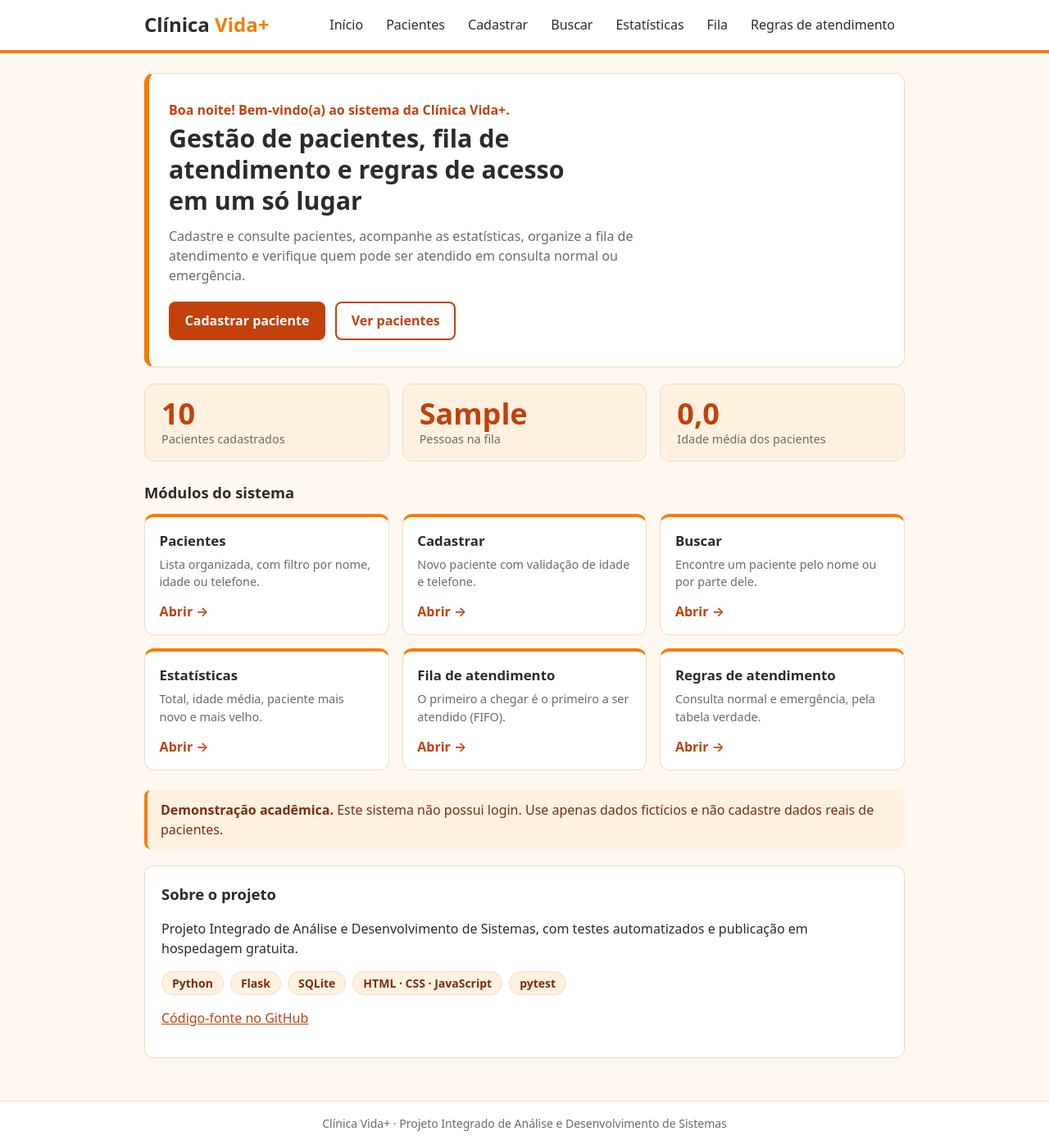
After one commit to NatanjSoares/clinica-vida, a Flask app: template templates/inicio.html in a window 1280 px wide. The commit adds this page. Shown: the whole page at 82% size. Run offline with Flask 3, Linux system fonts and the light colour scheme; the template is opened without the code that fills it: most values are stand-ins (such as "Sample title", 1, 10 or a date in 2020).

Commit message:
Save point: página inicial, cli e docs (120 testes)

```diff
--- a/app.py
+++ b/app.py
@@ -72,9 +72,14 @@ def create_app(config=None):
 
     @app.route("/")
     def inicio():
-        return redirect(url_for("listar_pacientes"))
-
-    # ---------- pacientes ----------
+        lista = pacientes.listar(get_conn())
+        stats = estatisticas.calcular_estatisticas(lista)
+        return render_template(
+            "inicio.html",
+            total=len(lista),
+            media=stats["media_idade"] if stats else None,
+            na_fila=fila_atendimento.tamanho(),
+        )
 
     @app.route("/pacientes")
     def listar_pacientes():
--- a/static/css/estilo.css
+++ b/static/css/estilo.css
@@ -437,3 +437,180 @@ a {
     max-width: 360px;
     margin-bottom: 1rem;
 }
+
+/* ---------- página inicial ---------- */
+
+.heroi {
+    margin-bottom: 1.25rem;
+    padding: 2rem 1.5rem;
+    background: var(--branco);
+    border: 1px solid var(--borda);
+    border-left: 6px solid var(--laranja);
+    border-radius: var(--raio);
+    box-shadow: 0 1px 3px rgba(245, 124, 0, 0.08);
+}
+
+.saudacao {
+    margin: 0 0 0.25rem;
+    color: var(--laranja-escuro);
+    font-weight: 700;
+}
+
+.heroi h2 {
+    max-width: 28ch;
+    margin: 0 0 0.75rem;
+    font-size: 1.9rem;
+    line-height: 1.25;
+}
+
+.heroi-texto {
+    max-width: 62ch;
+    margin: 0 0 1.25rem;
+    color: var(--texto-suave);
+}
+
+.resumo {
+    display: grid;
+    grid-template-columns: repeat(3, 1fr);
+    gap: 1rem;
+    margin-bottom: 1.5rem;
+}
+
+.resumo-item {
+    display: flex;
+    flex-direction: column;
+    padding: 1rem 1.25rem;
+    background: var(--laranja-suave);
+    border: 1px solid var(--borda);
+    border-radius: var(--raio);
+}
+
+.numero {
+    color: var(--laranja-escuro);
+    font-size: 2.25rem;
+    font-weight: 700;
+    line-height: 1.1;
+    font-variant-numeric: tabular-nums;
+}
+
+.rotulo {
+    color: var(--texto-suave);
+    font-size: 0.9rem;
+}
+
+.titulo-secao {
+    margin-top: 0;
+}
+
+.modulos {
+    display: grid;
+    grid-template-columns: repeat(3, 1fr);
+    gap: 1rem;
+    margin-bottom: 1.5rem;
+}
+
+.modulo {
+    display: flex;
+    flex-direction: column;
+    gap: 0.35rem;
+    padding: 1rem 1.1rem;
+    background: var(--branco);
+    border: 1px solid var(--borda);
+    border-top: 4px solid var(--laranja);
+    border-radius: var(--raio);
+    color: var(--texto);
+    text-decoration: none;
+    transition: transform 0.15s ease, box-shadow 0.15s ease;
+}
+
+.modulo:hover,
+.modulo:focus-visible {
+    transform: translateY(-2px);
+    box-shadow: 0 6px 14px rgba(245, 124, 0, 0.18);
+}
+
+.modulo strong {
+    font-size: 1.05rem;
+}
+
+.modulo .descricao {
+    color: var(--texto-suave);
+    font-size: 0.9rem;
+}
+
+.modulo .abrir {
+    margin-top: auto;
+    padding-top: 0.5rem;
+    color: var(--laranja-escuro);
+    font-weight: 600;
+}
+
+.aviso-demo {
+    margin-bottom: 1.25rem;
+}
+
+.tecnologias {
+    display: flex;
+    flex-wrap: wrap;
+    gap: 0.5rem;
+    margin: 0.5rem 0 0.75rem;
+    padding: 0;
+    list-style: none;
+}
+
+.tecnologias li {
+    padding: 0.2rem 0.75rem;
+    background: var(--laranja-suave);
+    border: 1px solid var(--borda);
+    border-radius: 999px;
+    color: #7C2D12;
+    font-size: 0.875rem;
+    font-weight: 600;
+}
+
+@media (max-width: 800px) {
+    .modulos {
+        grid-template-columns: 1fr 1fr;
+    }
+}
+
+@media (max-width: 600px) {
+    .modulos {
+        grid-template-columns: 1fr;
+    }
+
+    .heroi {
+        padding: 1.25rem 1rem;
+    }
+
+    .heroi h2 {
+        font-size: 1.5rem;
+    }
+
+    .resumo {
+        gap: 0.5rem;
+    }
+
+    .resumo-item {
+        padding: 0.75rem;
+    }
+
+    .numero {
+        font-size: 1.75rem;
+    }
+
+    .rotulo {
+        font-size: 0.8rem;
+    }
+}
+
+@media (prefers-reduced-motion: reduce) {
+    .modulo {
+        transition: none;
+    }
+
+    .modulo:hover,
+    .modulo:focus-visible {
+        transform: none;
+    }
+}
--- a/static/js/app.js
+++ b/static/js/app.js
@@ -164,17 +164,61 @@
         });
     }
 
+    /* ---------- página inicial ---------- */
+
+    // "Bom dia", "Boa tarde" ou "Boa noite", conforme a hora (0 a 23)
+    function saudacaoPorHora(hora) {
+        if (hora >= 5 && hora < 12) { return "Bom dia"; }
+        if (hora >= 12 && hora < 18) { return "Boa tarde"; }
+        return "Boa noite";
+    }
+
+    // anima o número de 0 até o valor final (some se o usuário prefere menos movimento)
+    function animarNumero(elemento, reduzMovimento) {
+        var alvo = parseFloat(elemento.getAttribute("data-valor"));
+        var casas = parseInt(elemento.getAttribute("data-casas") || "0", 10);
+        if (isNaN(alvo) || alvo === 0 || reduzMovimento) { return; }
+
+        var duracao = 800;
+        var inicio = null;
+
+        function passo(agora) {
+            if (inicio === null) { inicio = agora; }
+            var progresso = Math.min((agora - inicio) / duracao, 1);
+            elemento.textContent = (alvo * progresso).toFixed(casas).replace(".", ",");
+            if (progresso < 1) { window.requestAnimationFrame(passo); }
+        }
+        window.requestAnimationFrame(passo);
+    }
+
+    function configurarPaginaInicial() {
+        var saudacao = document.getElementById("saudacao");
+        if (saudacao) {
+            saudacao.textContent = saudacaoPorHora(new Date().getHours()) +
+                "! Bem-vindo(a) ao sistema da Clínica Vida+.";
+        }
+
+        var reduzMovimento = window.matchMedia &&
+            window.matchMedia("(prefers-reduced-motion: reduce)").matches;
+
+        document.querySelectorAll(".numero[data-valor]").forEach(function (elemento) {
+            animarNumero(elemento, reduzMovimento);
+        });
+    }
+
     /* ---------- início ---------- */
 
     if (typeof document !== "undefined") {  // só roda no navegador
         configurarFormularioPaciente();
         configurarFiltroTabela();
+        configurarPaginaInicial();
         aplicarMascara(document.getElementById("cpf"), formatarCpf);
     }
 
     // permite testar as funções de texto fora do navegador (Node)
     if (typeof module !== "undefined" && module.exports) {
         module.exports = { somenteDigitos: somenteDigitos, formatarTelefone: formatarTelefone,
-                           formatarCpf: formatarCpf, normalizar: normalizar };
+                           formatarCpf: formatarCpf, normalizar: normalizar,
+                           saudacaoPorHora: saudacaoPorHora };
     }
 })();
--- a/templates/base.html
+++ b/templates/base.html
@@ -10,8 +10,9 @@
 <body>
     <header class="topo">
         <div class="container">
-            <a class="marca" href="{{ url_for('listar_pacientes') }}">Clínica <span>Vida+</span></a>
+            <a class="marca" href="{{ url_for('inicio') }}">Clínica <span>Vida+</span></a>
             <nav class="menu">
+                <a href="{{ url_for('inicio') }}" class="{{ 'ativo' if request.endpoint == 'inicio' }}">Início</a>
                 <a href="{{ url_for('listar_pacientes') }}" class="{{ 'ativo' if request.endpoint == 'listar_pacientes' }}">Pacientes</a>
                 <a href="{{ url_for('novo_paciente') }}" class="{{ 'ativo' if request.endpoint == 'novo_paciente' }}">Cadastrar</a>
                 <a href="{{ url_for('buscar_paciente') }}" class="{{ 'ativo' if request.endpoint == 'buscar_paciente' }}">Buscar</a>
--- /dev/null
+++ b/templates/inicio.html
@@ -0,0 +1,86 @@
+{% extends "base.html" %}
+
+{% block titulo %}Início · Clínica Vida+{% endblock %}
+
+{% block conteudo %}
+<section class="heroi">
+    <p class="saudacao" id="saudacao">Bem-vindo(a) ao sistema da Clínica Vida+.</p>
+    <h2>Gestão de pacientes, fila de atendimento e regras de acesso em um só lugar</h2>
+    <p class="heroi-texto">Cadastre e consulte pacientes, acompanhe as estatísticas, organize a fila de atendimento e verifique quem pode ser atendido em consulta normal ou emergência.</p>
+    <div class="acoes">
+        <a class="botao" href="{{ url_for('novo_paciente') }}">Cadastrar paciente</a>
+        <a class="botao botao-claro" href="{{ url_for('listar_pacientes') }}">Ver pacientes</a>
+    </div>
+</section>
+
+<section class="resumo" aria-label="Resumo do sistema">
+    <div class="resumo-item">
+        <span class="numero" id="num-pacientes" data-valor="{{ total }}">{{ total }}</span>
+        <span class="rotulo">Pacientes cadastrados</span>
+    </div>
+    <div class="resumo-item">
+        <span class="numero" id="num-fila" data-valor="{{ na_fila }}">{{ na_fila }}</span>
+        <span class="rotulo">Pessoas na fila</span>
+    </div>
+    <div class="resumo-item">
+        {% if media is not none %}
+        <span class="numero" id="num-media" data-valor="{{ '%.1f'|format(media) }}" data-casas="1">{{ ('%.1f'|format(media))|replace('.', ',') }}</span>
+        {% else %}
+        <span class="numero" id="num-media">—</span>
+        {% endif %}
+        <span class="rotulo">Idade média dos pacientes</span>
+    </div>
+</section>
+
+<h3 class="titulo-secao">Módulos do sistema</h3>
+<div class="modulos">
+    <a class="modulo" href="{{ url_for('listar_pacientes') }}">
+        <strong>Pacientes</strong>
+        <span class="descricao">Lista organizada, com filtro por nome, idade ou telefone.</span>
+        <span class="abrir">Abrir →</span>
+    </a>
+    <a class="modulo" href="{{ url_for('novo_paciente') }}">
+        <strong>Cadastrar</strong>
+        <span class="descricao">Novo paciente com validação de idade e telefone.</span>
+        <span class="abrir">Abrir →</span>
+    </a>
+    <a class="modulo" href="{{ url_for('buscar_paciente') }}">
+        <strong>Buscar</strong>
+        <span class="descricao">Encontre um paciente pelo nome ou por parte dele.</span>
+        <span class="abrir">Abrir →</span>
+    </a>
+    <a class="modulo" href="{{ url_for('ver_estatisticas') }}">
+        <strong>Estatísticas</strong>
+        <span class="descricao">Total, idade média, paciente mais novo e mais velho.</span>
+        <span class="abrir">Abrir →</span>
+    </a>
+    <a class="modulo" href="{{ url_for('ver_fila') }}">
+        <strong>Fila de atendimento</strong>
+        <span class="descricao">O primeiro a chegar é o primeiro a ser atendido (FIFO).</span>
+        <span class="abrir">Abrir →</span>
+    </a>
+    <a class="modulo" href="{{ url_for('verificar_regras') }}">
+        <strong>Regras de atendimento</strong>
+        <span class="descricao">Consulta normal e emergência, pela tabela verdade.</span>
+        <span class="abrir">Abrir →</span>
+    </a>
+</div>
+
+<p class="alerta info aviso-demo" role="note">
+    <strong>Demonstração acadêmica.</strong>
+    Este sistema não possui login. Use apenas dados fictícios e não cadastre dados reais de pacientes.
+</p>
+
+<section class="cartao">
+    <h3 class="titulo-secao">Sobre o projeto</h3>
+    <p>Projeto Integrado de Análise e Desenvolvimento de Sistemas, com testes automatizados e publicação em hospedagem gratuita.</p>
+    <ul class="tecnologias">
+        <li>Python</li>
+        <li>Flask</li>
+        <li>SQLite</li>
+        <li>HTML · CSS · JavaScript</li>
+        <li>pytest</li>
+    </ul>
+    <p><a href="https://github.com/NatanJSoares/clinica-vida">Código-fonte no GitHub</a></p>
+</section>
+{% endblock %}
```
Also changed, not shown: test/test_rotas.py (+36 -3 lines), 3 other files.
